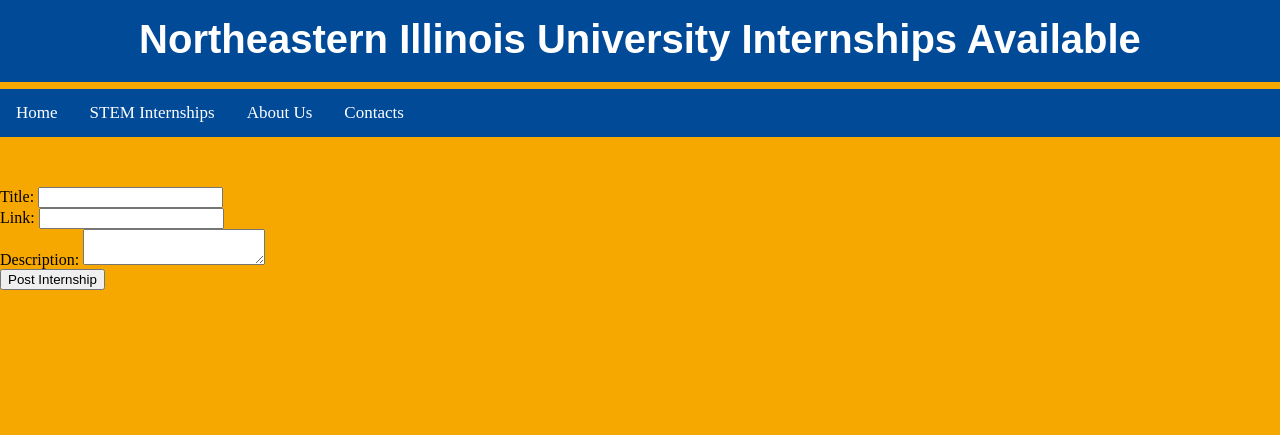
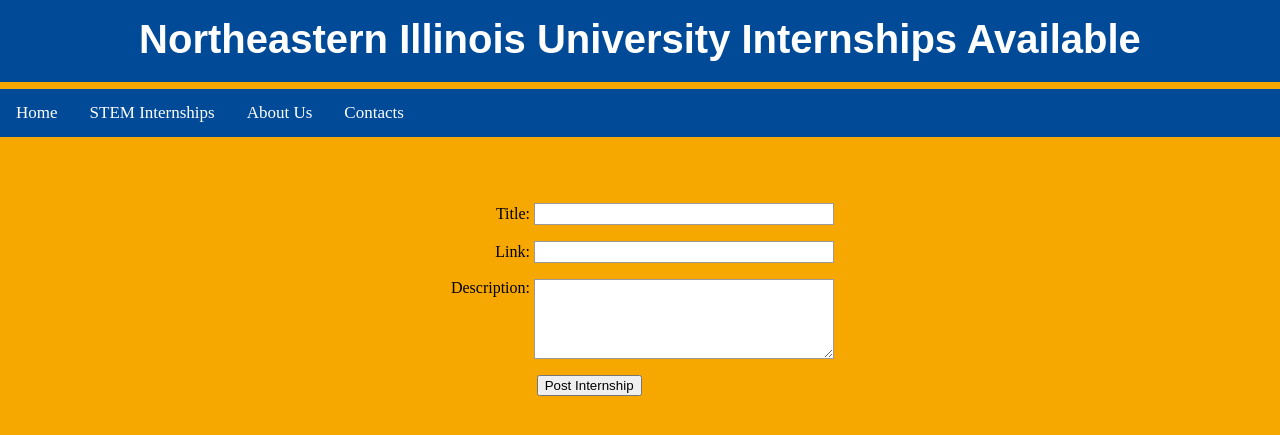
Before and after one commit to sergiolr2201/First-Repo, a Python web app: template Template/FCD_Internships.html in a window 1280 px wide. Shown: the top 435 px of the page. Run offline with Jinja, Linux system fonts and the light colour scheme; the template is opened without the code that fills it, so the values that code supplies are empty.

Commit message:
added css for input field

```diff
--- a/static/FCD_Internships.css
+++ b/static/FCD_Internships.css
@@ -90,3 +90,59 @@ h1 {
     padding-top: 20px;
     padding-bottom: 20px;
 }
+
+form {
+  /* Just to center the form on the page */
+  margin: 0 auto;
+  width: 400px;
+  /* To see the outline of the form */
+  padding: 1em;
+}
+
+form div + div {
+  margin-top: 1em;
+}
+
+label {
+  /* To make sure that all labels have the same size and are properly aligned */
+  display: inline-block;
+  width: 90px;
+  text-align: right;
+}
+
+input, textarea {
+  /* To make sure that all text fields have the same font settings
+     By default, textareas have a monospace font */
+  font: 1em sans-serif;
+
+  /* To give the same size to all text fields */
+  width: 300px;
+  box-sizing: border-box;
+
+  /* To harmonize the look & feel of text field border */
+  border: 1px solid #999;
+}
+
+input:focus, textarea:focus {
+  /* To give a little highlight on active elements */
+  border-color: #000;
+}
+
+textarea {
+  /* To properly align multiline text fields with their labels */
+  vertical-align: top;
+
+  /* To give enough room to type some text */
+  height: 5em;
+}
+
+.button {
+  /* To position the buttons to the same position of the text fields */
+  padding-left: 90px; /* same size as the label elements */
+}
+
+button {
+  /* This extra margin represent roughly the same space as the space
+     between the labels and their text fields */
+  margin-left: .5em;
+}
```
